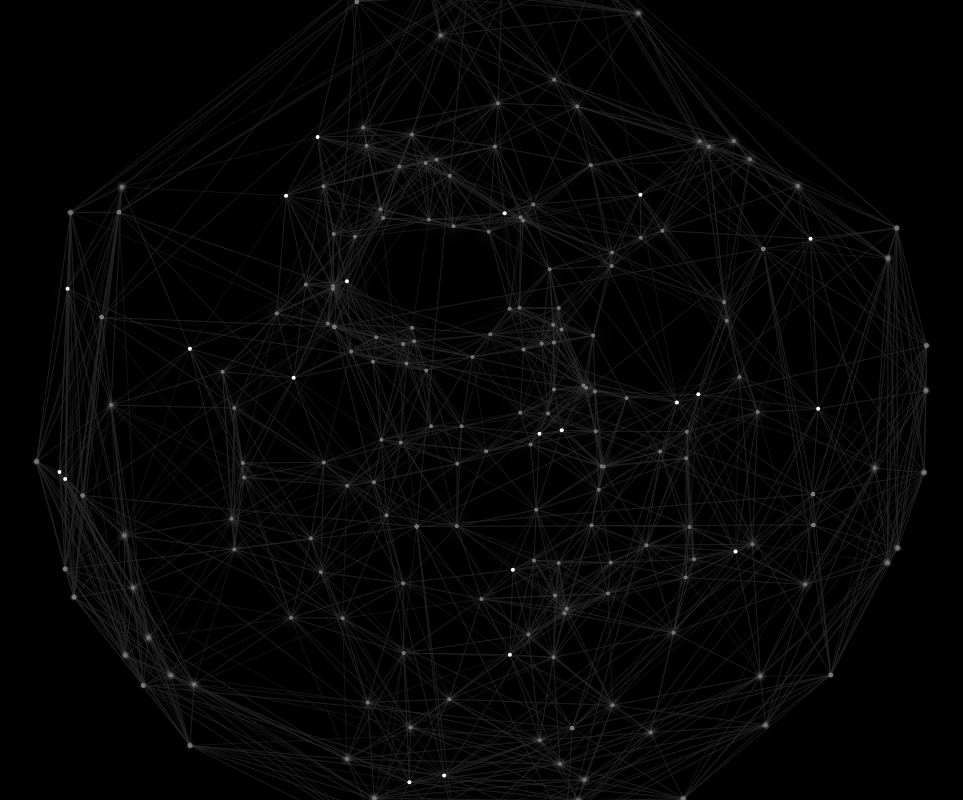
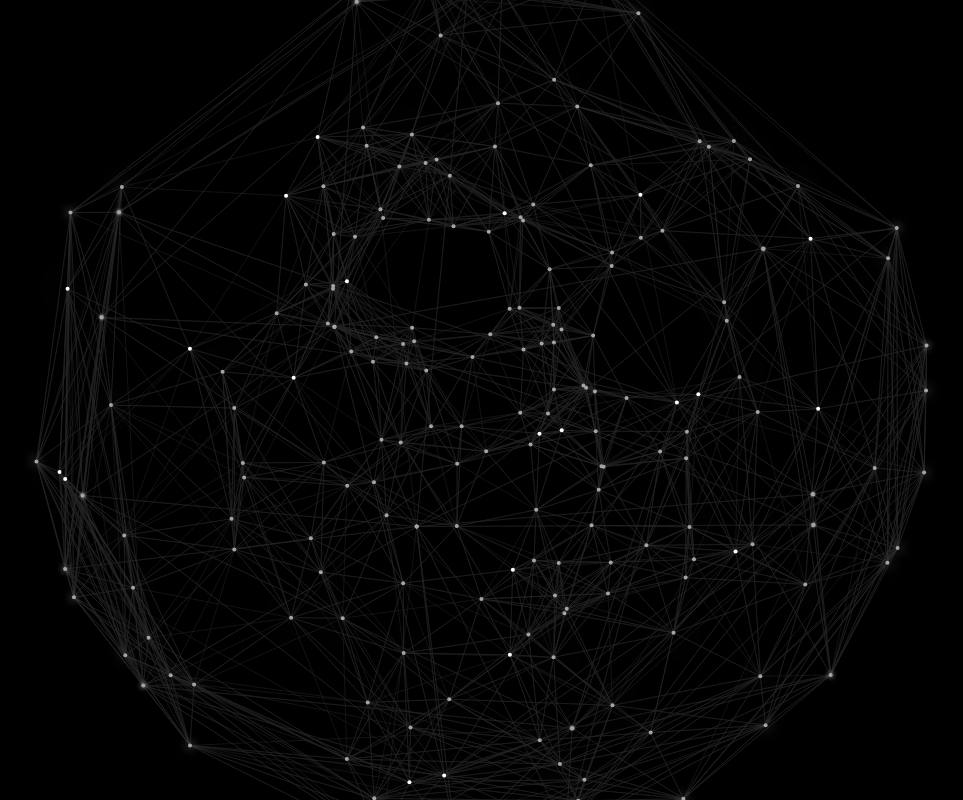
Before and after one commit to waterbuffalo924/case, a plain HTML site: page indexglobe26.html in a window 1280 px wide. Shown: the whole page, without its empty margins (159-1122 px from the left). Drawn offline with Linux system fonts and the light colour scheme; animation ran at ten frames a second.

Commit message:
Update indexglobe26.html

```diff
--- a/indexglobe26.html
+++ b/indexglobe26.html
@@ -46,11 +46,11 @@
             const glowSpread = 25; // Glow effect intensity when blinking
 
             // Depth blur settings
-            const depthBlurIntensity = 25; // Blur effect intensity for dots in the background
+            const depthBlurIntensity = 100; // Blur effect intensity for dots in the background
 
             // Colors
             const lineColor = "#272727"; // Subtle gray for connections
-            const baseDotColor = "#757575"; // Medium gray baseline dot color
+            const baseDotColor = "#A5A5A5"; // Medium gray baseline dot color
             const brightDotColor = "#FFFFFF"; // Brightest blinking dot color
 
             let angleX = 0;
```
